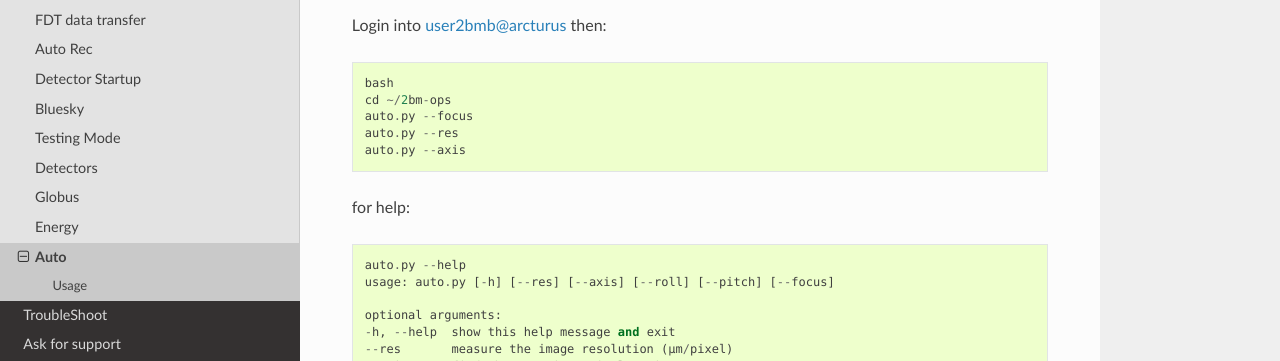
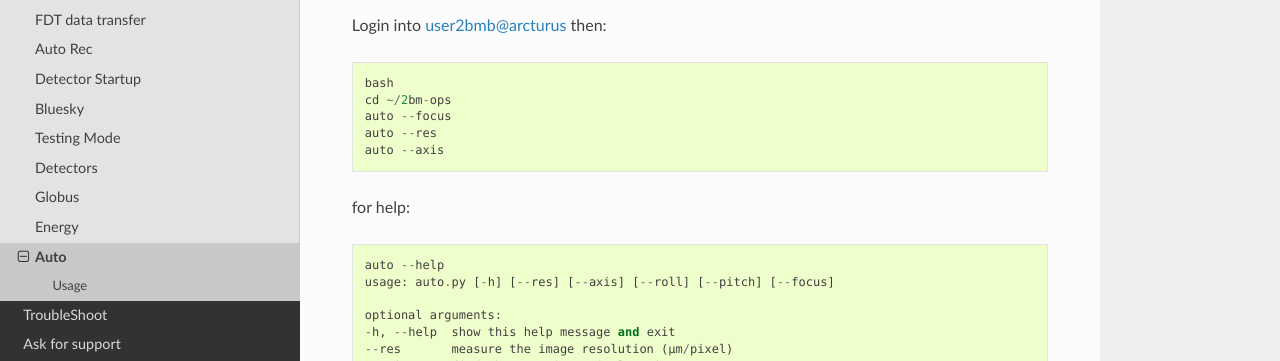
Before and after one commit to xray-imaging/2bm-docs, a Sphinx documentation site: the page built from docs/source/manual/item_012.rst, in a window 1280 px wide. Shown: the part 250-611 px from the top of the page. Built offline with Sphinx 7.4.7 and the Read the Docs theme 2.0.0, drawn with Linux system fonts in a browser that asks for light colours.

```diff
--- a/docs/source/manual/item_012.rst
+++ b/docs/source/manual/item_012.rst
@@ -1,7 +1,7 @@
 Auto
 ====
 
-`auto <https://github.com/decarlof/2bm-ops/blob/master/auto.py>`_ is a python script that automates several 2-BM beamline operations tasks.
+`auto <https://github.com/decarlof/2bm-ops/blob/master/auto>`_ is a python script that automates several 2-BM beamline operations tasks.
 
 Usage
 -----
@@ -10,13 +10,13 @@ Login into user2bmb@arcturus then::
 
     bash
     cd ~/2bm-ops
-    auto.py --focus
-    auto.py --res
-    auto.py --axis
+    auto --focus
+    auto --res
+    auto --axis
 
 for help::
 
-    auto.py --help
+    auto --help
     usage: auto.py [-h] [--res] [--axis] [--roll] [--pitch] [--focus]
 
     optional arguments:
```
